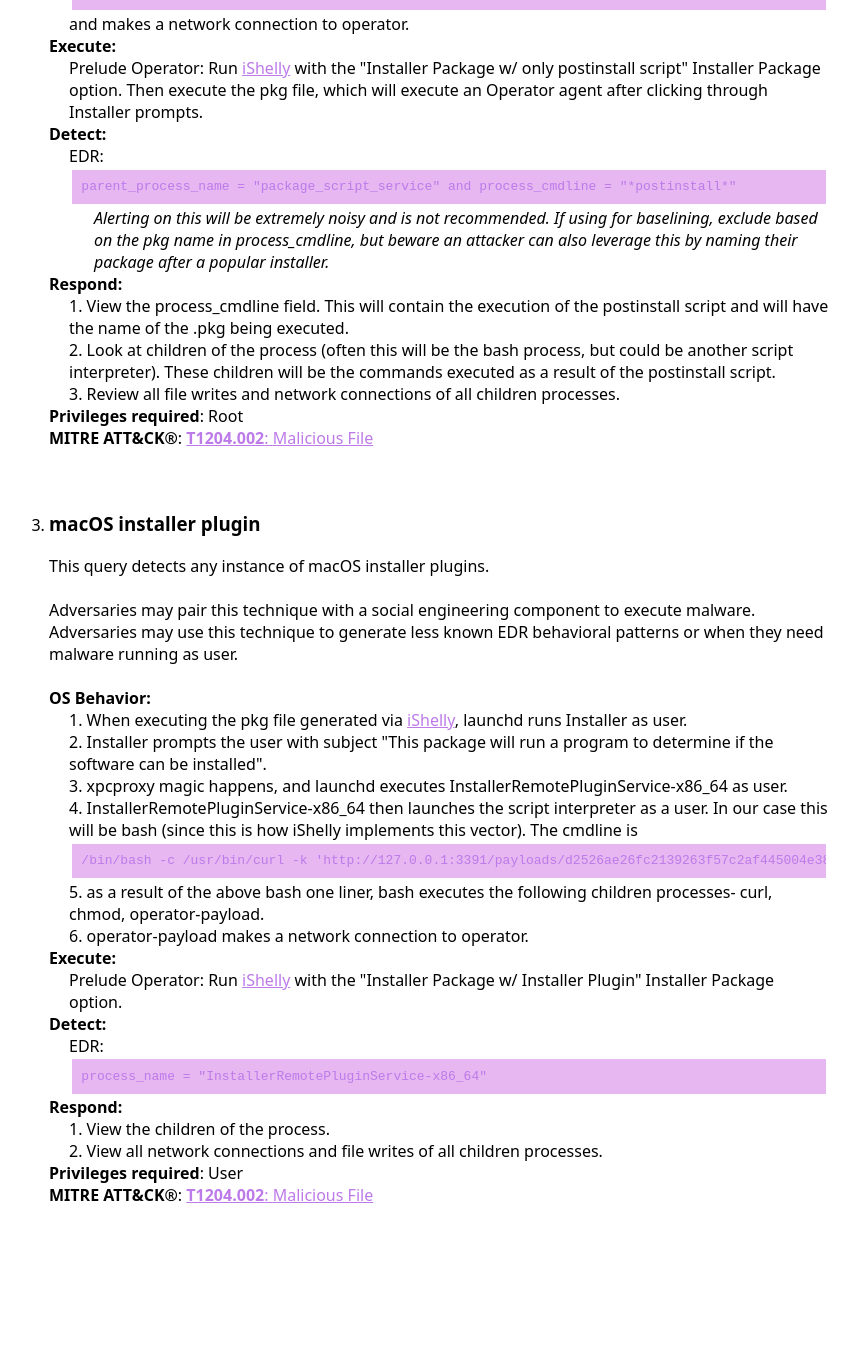
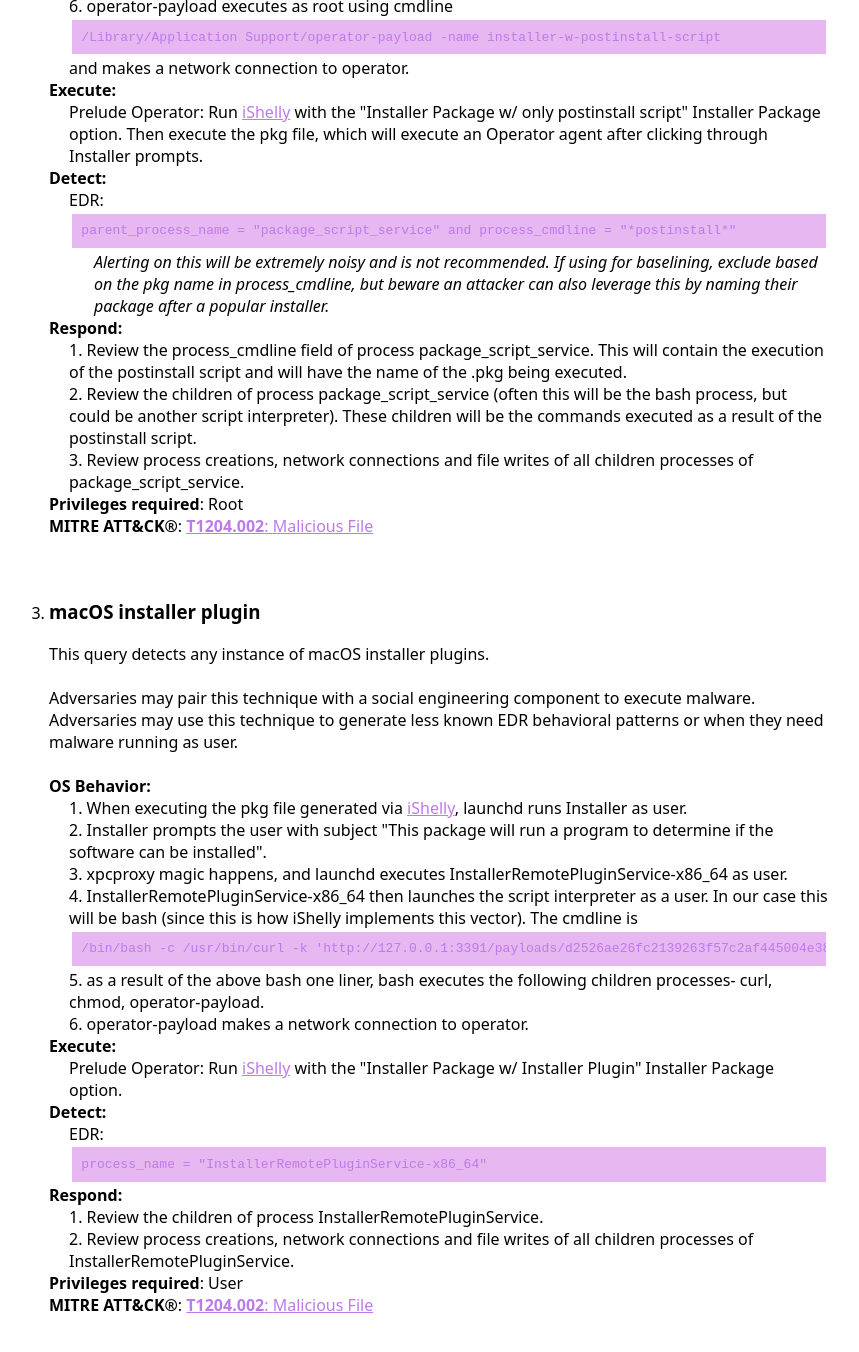
Before and after one commit to iThreatopedia/iThreatopedia.github.io, a Jekyll site: the page built from _iThreatopedia/macOS/installers.md, in a window 1280 px wide and 1400 px high, scrolled down 2086 px. Shown: the top 1352 px of the window, without its empty margins (211-1070 px from the left). Built offline with Jekyll 4.4.1, drawn with Linux system fonts in a browser that asks for light colours; before the commit the page ends 3376 px from its top, so only the background shows below that; some of the changed text lies outside the part shown.

Commit message:
minor changes to Respond sections

```diff
--- a/_iThreatopedia/macOS/installers.md
+++ b/_iThreatopedia/macOS/installers.md
@@ -30,9 +30,9 @@ Commands:
       - EDR: parent_process_name = "package_script_service" and process_cmdline = "*preinstall*"
       - Notes: Alerting on this will be extremely noisy and is not recommended. If using for baselining, exclude based on the pkg name in process_cmdline, but beware an attacker can also leverage this by naming their package after a popular installer.
     Respond:
-      - Step: View the process_cmdline field. This will contain the execution of the preinstall script and will have the name of the .pkg being executed.
-      - Step: Look at children of the process (often this will be the bash process, but could be another script interpreter). These children will be the commands executed as a result of the preinstall script.
-      - Step: Review all file writes and network connections of all children processes.
+      - Step: Review the process_cmdline field of process package_script_service. This will contain the execution of the preinstall script and will have the name of the .pkg being executed.
+      - Step: Review the children of process package_script_service (often this will be the bash process, but could be another script interpreter). These children will be the commands executed as a result of the preinstall script.
+      - Step: Review process creations, network connections and file writes of all children processes of package_script_service.
 
   - Name: macOS installer package with postinstall script
     Description: This query detects any instance of macOS installers running a postinstall script.
@@ -53,9 +53,9 @@ Commands:
       - EDR: parent_process_name = "package_script_service" and process_cmdline = "*postinstall*"
       - Notes: Alerting on this will be extremely noisy and is not recommended. If using for baselining, exclude based on the pkg name in process_cmdline, but beware an attacker can also leverage this by naming their package after a popular installer.
     Respond:
-      - Step: View the process_cmdline field. This will contain the execution of the postinstall script and will have the name of the .pkg being executed.
-      - Step: Look at children of the process (often this will be the bash process, but could be another script interpreter). These children will be the commands executed as a result of the postinstall script.
-      - Step: Review all file writes and network connections of all children processes.
+      - Step: Review the process_cmdline field of process package_script_service. This will contain the execution of the postinstall script and will have the name of the .pkg being executed.
+      - Step: Review the children of process package_script_service (often this will be the bash process, but could be another script interpreter). These children will be the commands executed as a result of the postinstall script.
+      - Step: Review process creations, network connections and file writes of all children processes of package_script_service.
 
   - Name: macOS installer plugin
     Description: This query detects any instance of macOS installer plugins.
@@ -75,6 +75,6 @@ Commands:
     Detect:
       - EDR: process_name = "InstallerRemotePluginService-x86_64"
     Respond:
-      - Step: View the children of the process.
-      - Step: View all network connections and file writes of all children processes.
+      - Step: Review the children of process InstallerRemotePluginService.
+      - Step: Review process creations, network connections and file writes of all children processes of InstallerRemotePluginService.
 ---
```
